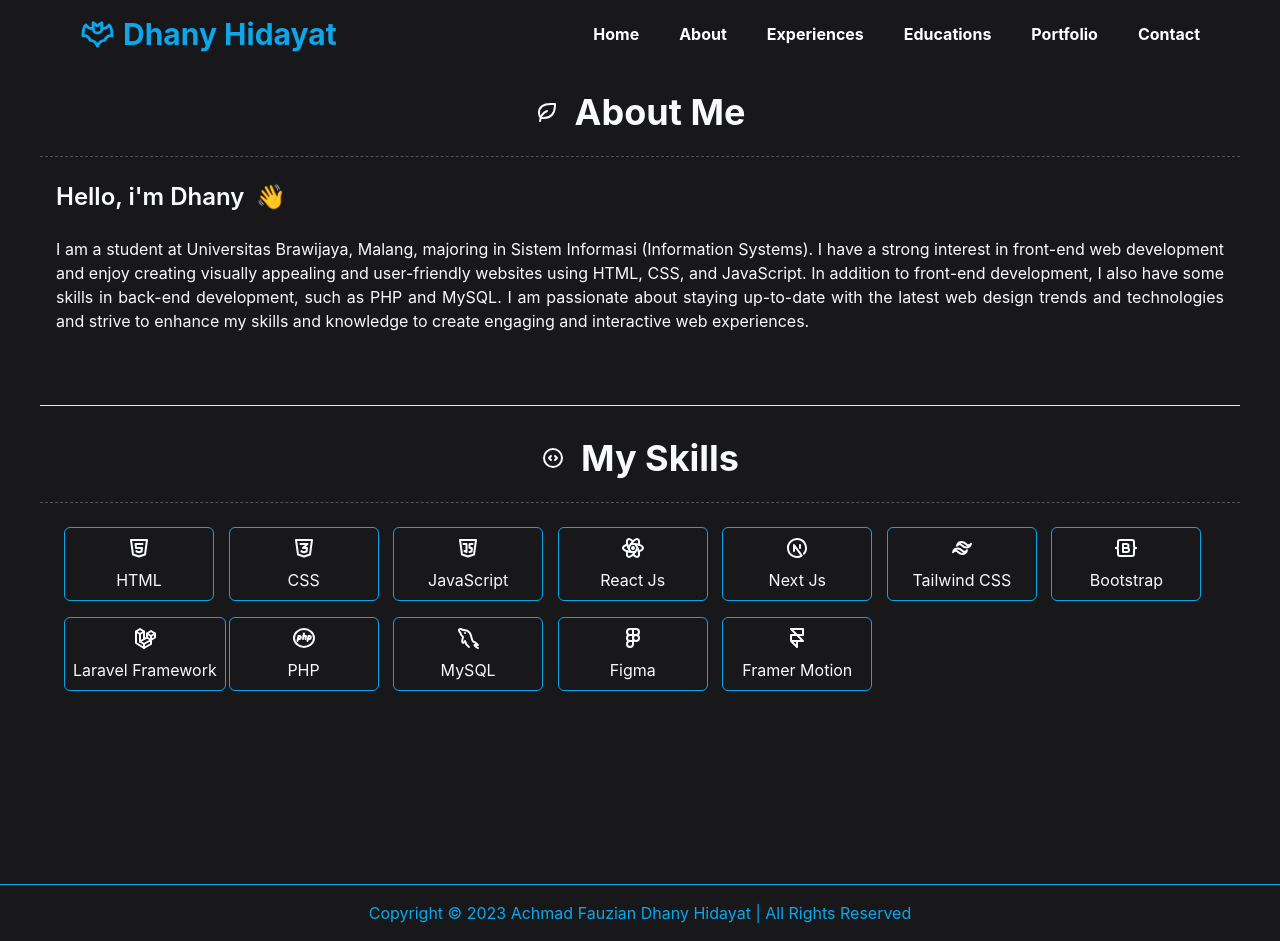
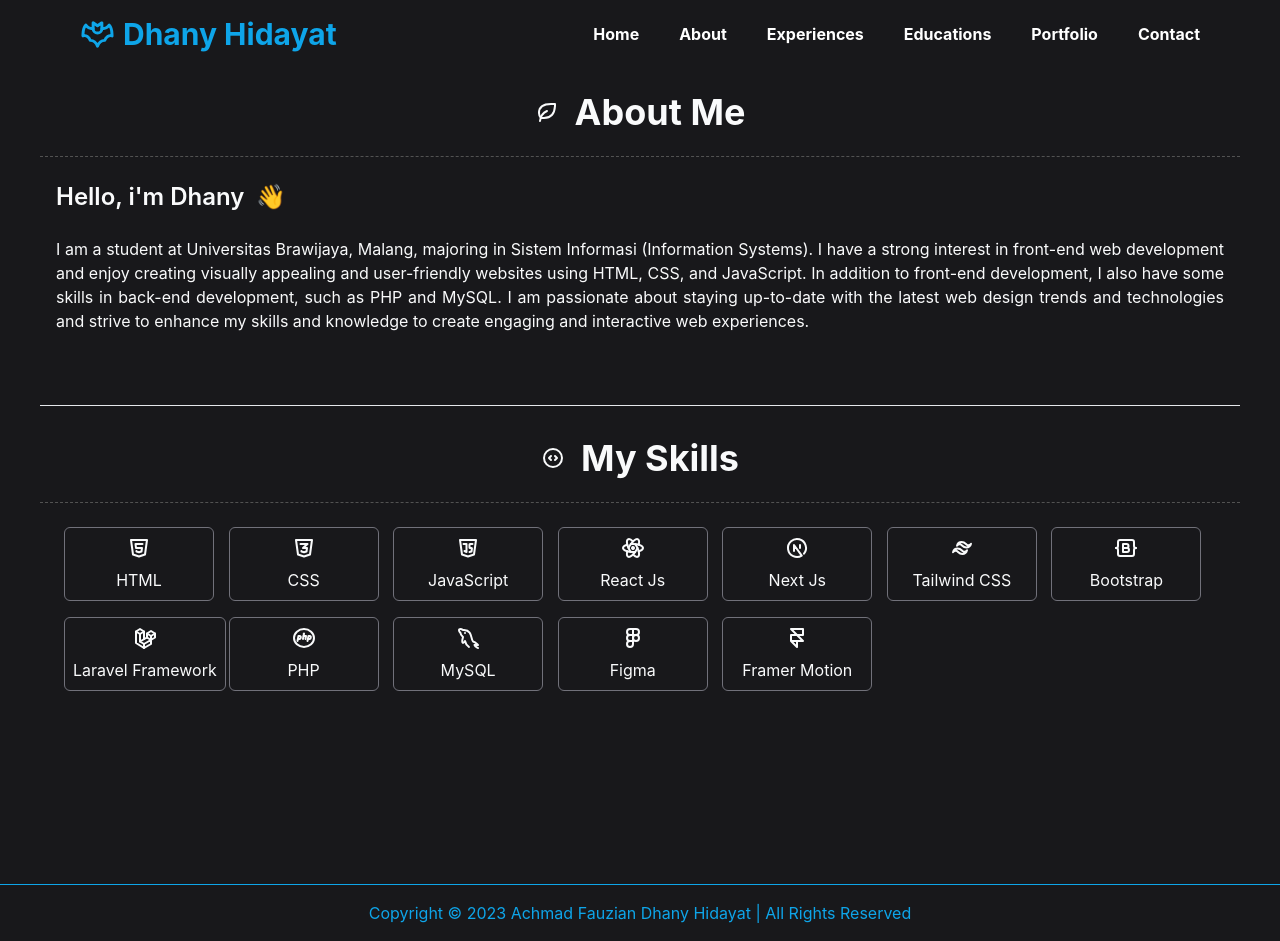
Before and after one commit to dj1samsoe/portfolio-djisamsoe, a React (Vite) app: page /about in a window 1280 px wide. Built offline with nearby package versions, Linux system fonts and the light colour scheme.

Commit message:
change border color

```diff
--- a/src/components/SkillCard.tsx
+++ b/src/components/SkillCard.tsx
@@ -5,7 +5,7 @@
 
 export const SkillCard = ({ icon, label }: SkillCardProps) => {
   return (
-    <div className="flex flex-col items-center justify-center space-y-2 border border-sky-500 w-max min-w-[150px] p-2 rounded-md hover:bg-sky-500">
+    <div className="flex flex-col items-center justify-center space-y-2 border border-zinc-500 w-max min-w-[150px] p-2 rounded-md hover:bg-sky-500">
       {icon}
       <span>{label}</span>
     </div>
```
